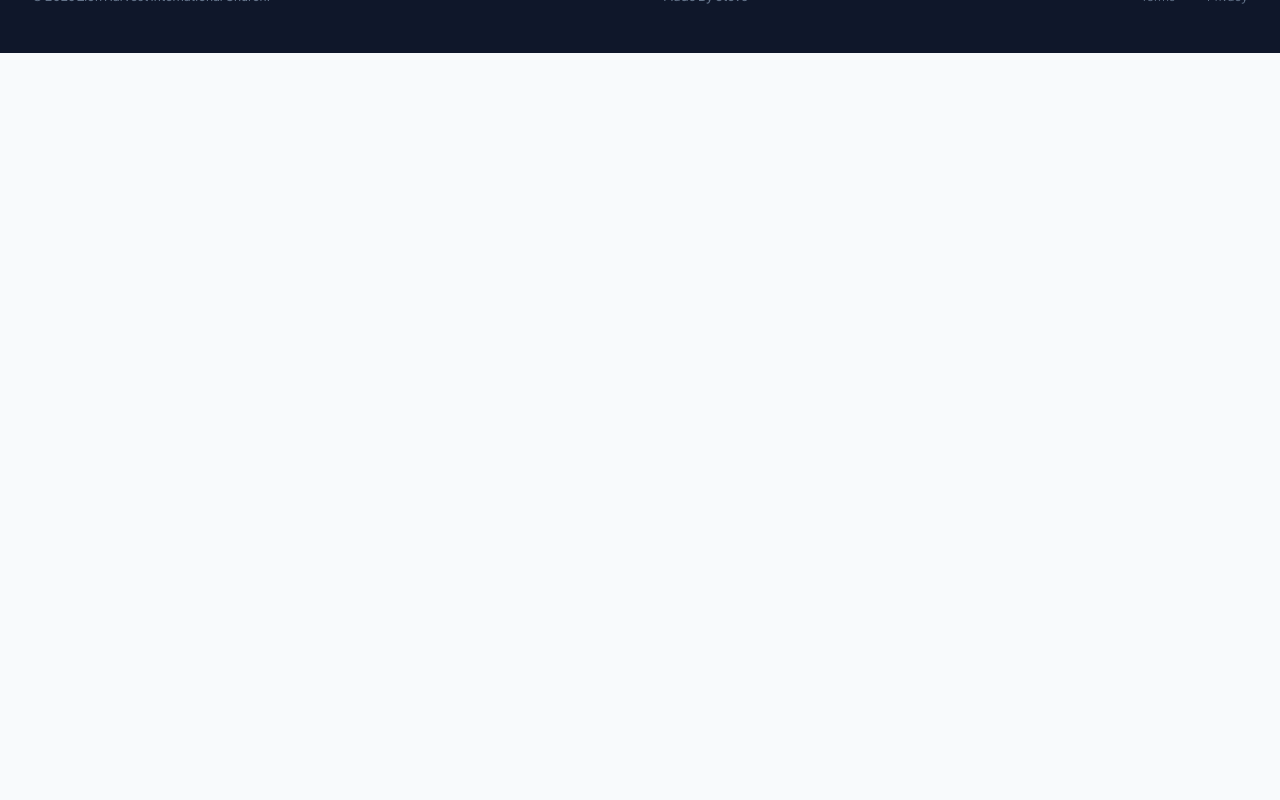
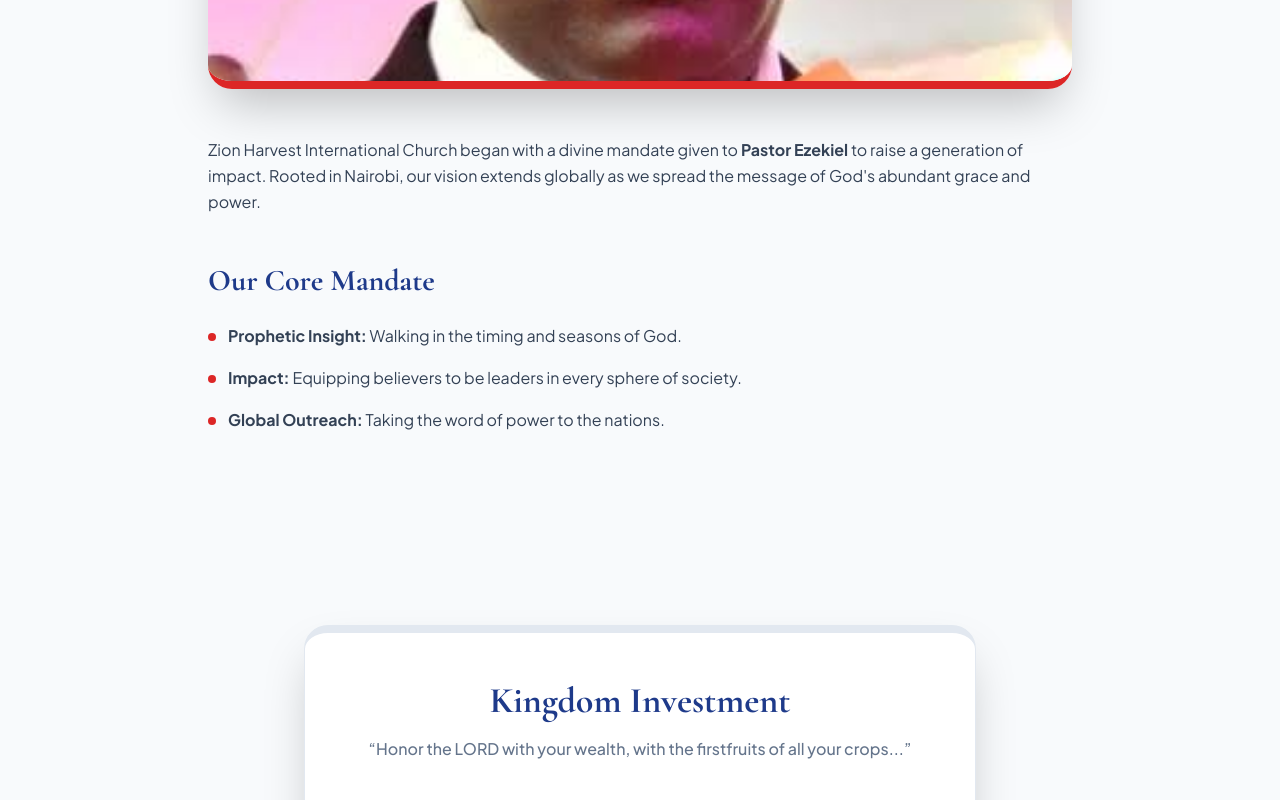
Before and after one commit to Davoste/zion0, a React (Vite) app: page / in a window 1280 px wide. Shown: the part 5280-6080 px from the top of the page. Before the commit the page ends 5333 px from the top, so only its background shows below. Built offline with nearby package versions, Linux system fonts and the light colour scheme.

Commit message:
Add AboutSection and GiveSection components

```diff
--- a/App.tsx
+++ b/App.tsx
@@ -1,11 +1,12 @@
 
 import React, { useState, useEffect } from 'react';
 import Navbar from './components/Navbar';
-
 import Hero from './components/Hero';
 import ScriptureSection from './components/ScriptureSection';
 import SermonList from './components/SermonList';
 import EventCalendar from './components/EventCalendar';
+import AboutSection from './components/AboutSection';
+import GiveSection from './components/GiveSection';
 import Gallery from './components/Gallery';
 import Footer from './components/Footer';
 
@@ -26,6 +27,8 @@ const App: React.FC = () => {
             <SermonList />
             <EventCalendar />
             <Gallery />
+            <AboutSection />
+            <GiveSection />
           </div>
         );
       case 'sermons':
```
